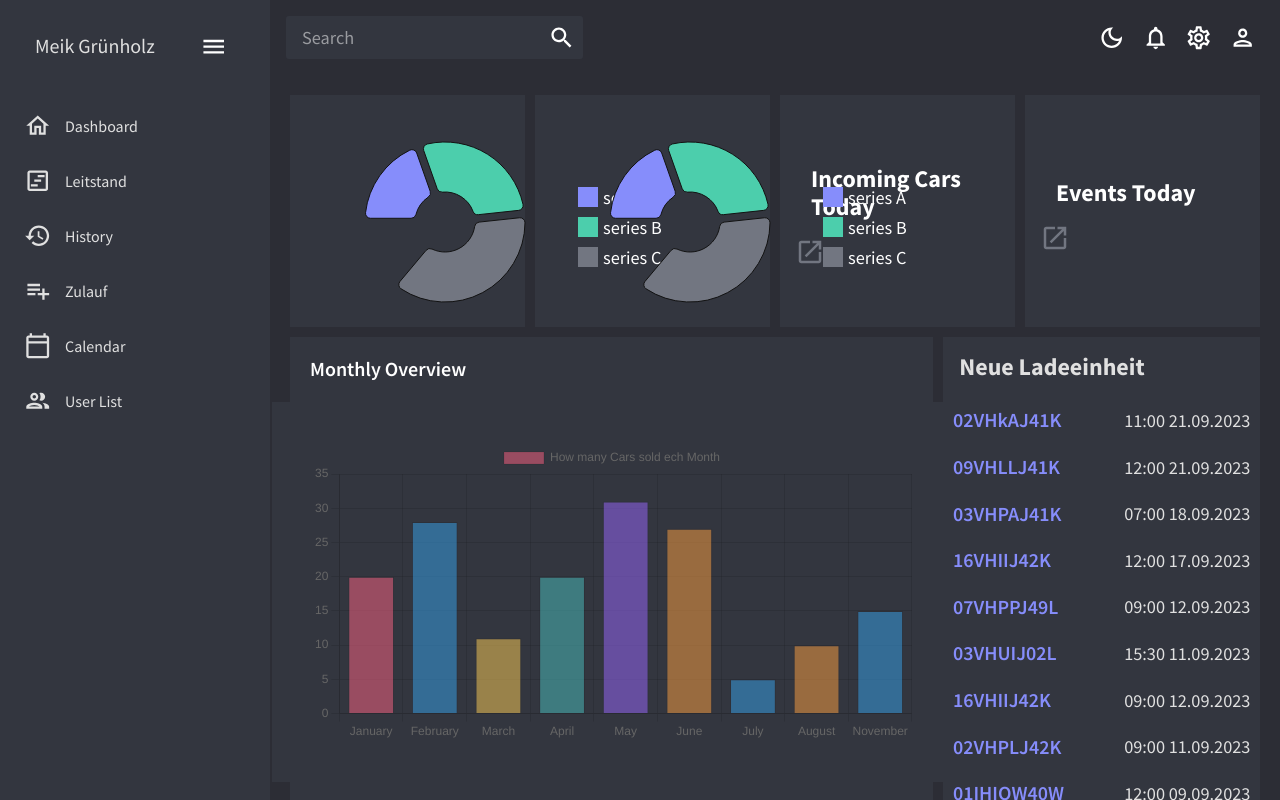
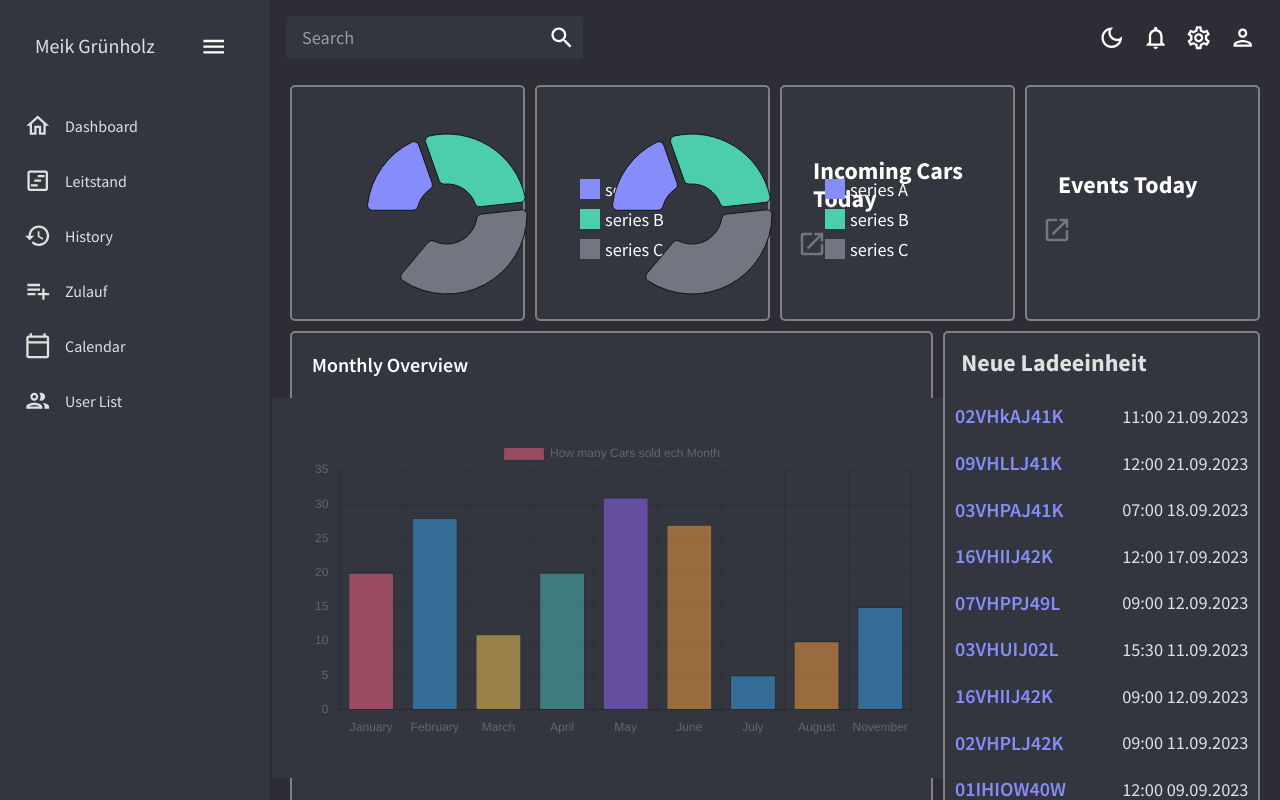
Before and after one commit to crowtek/Data-Visualization-Tool, a React (Create React App) app: page / in a window 1280 px wide. Built offline with nearby package versions, Linux system fonts and the light colour scheme.

Commit message:
border bei Dashboard elementen hinzugefügt

```diff
--- a/src/scenes/Dashboard/components/CarDamaged.jsx
+++ b/src/scenes/Dashboard/components/CarDamaged.jsx
@@ -15,7 +15,8 @@ const CountDamageCar = ({vehicleData}) => {
 
 
     return (
-        <Box gridColumn="span 3" sx={{display:"flex", alignItems:"center", justifyContent:"center"}} backgroundColor={colors.primary[400]}>
+        <Box gridColumn="span 3" sx={{display:"flex", alignItems:"center", justifyContent:"center"}} backgroundColor={colors.primary[400]}
+        borderRadius="5px" border="2px solid gray">
             <StatBox
                 subtitle={damagedCars.length + " Cars" }
                 progress={progress}
--- a/src/scenes/Dashboard/components/CarToday.jsx
+++ b/src/scenes/Dashboard/components/CarToday.jsx
@@ -8,7 +8,8 @@ const IncomingCarsCount = () => {
     const colors = tokens(theme.palette.mode);
 
     return (
-        <Box gridColumn="span 3"  sx={{display:"flex", alignItems:"center", justifyContent:"center"}} backgroundColor={colors.primary[400]}>
+        <Box gridColumn="span 3"  sx={{display:"flex", alignItems:"center", justifyContent:"center"}} backgroundColor={colors.primary[400]}
+        borderRadius="5px" border="2px solid gray">
             <StatBox
                 title="Incoming Cars Today"
                 subtitle= {"14 Cars"}
--- a/src/scenes/Dashboard/components/CarTotal.jsx
+++ b/src/scenes/Dashboard/components/CarTotal.jsx
@@ -21,7 +21,8 @@ const CarCount = ({ vehicleData }) => {
     }, [Cars, vehicleData]);
 
     return (
-        <Box gridColumn="span 3" sx={{ display: "flex", alignItems: "center", justifyContent: "center" }} backgroundColor={colors.primary[400]}>
+        <Box gridColumn="span 3" sx={{ display: "flex", alignItems: "center", justifyContent: "center" }} backgroundColor={colors.primary[400]}
+        borderRadius="5px" border="2px solid gray">
             <StatBox
                 subtitle={Cars.length + " Cars"}
                 progress={progress}
--- a/src/scenes/Dashboard/components/EventToday.jsx
+++ b/src/scenes/Dashboard/components/EventToday.jsx
@@ -15,7 +15,8 @@ const CountEventsToday = () => {
     },[currentDate])
 
     return (
-        <Box gridColumn="span 3"sx={{display:"flex", alignItems:"center", justifyContent:"center"}} backgroundColor={colors.primary[400]}>
+        <Box gridColumn="span 3"sx={{display:"flex", alignItems:"center", justifyContent:"center"}} backgroundColor={colors.primary[400]}
+        borderRadius="5px" border="2px solid gray">
             <StatBox
                 title="Events Today"
                 subtitle= {todayEvents.length + " Events"}
--- a/src/scenes/Dashboard/components/Liste.jsx
+++ b/src/scenes/Dashboard/components/Liste.jsx
@@ -9,7 +9,8 @@ const LatestIncomingCarsList = ({ vehicleData,screenSize }) => {
   const colors = tokens(theme.palette.mode);
 
   return (
-    <Box gridColumn="span 4" gridRow="span 3" backgroundColor={colors.primary[400]} overflow="auto" className="custom-scrollbar">
+    <Box gridColumn="span 4" gridRow="span 3" backgroundColor={colors.primary[400]} overflow="auto" className="custom-scrollbar"
+    borderRadius="5px" border="2px solid gray">
 
       <Box p={2}>
         <Typography color={colors.grey[100]} variant="h3" fontWeight="bold">
--- a/src/scenes/Dashboard/components/SalesQuantity.jsx
+++ b/src/scenes/Dashboard/components/SalesQuantity.jsx
@@ -7,7 +7,8 @@ const SalesQuantity = () => {
   const colors = tokens(theme.palette.mode);
 
   return (
-    <Box gridColumn="span 8" gridRow="span 3" backgroundColor={colors.primary[400]}>
+    <Box gridColumn="span 8" gridRow="span 3" backgroundColor={colors.primary[400]}
+    borderRadius="5px" border="2px solid gray">
       <Typography variant="h4" fontWeight="600" sx={{ padding: "20px" }}>
         Monthly Overview
       </Typography>
--- a/src/scenes/Dashboard/index.jsx
+++ b/src/scenes/Dashboard/index.jsx
@@ -14,14 +14,10 @@ const Dashboard = () => {
   const isScreenSmall = useMediaQuery(theme.breakpoints.down("xl"));
   const isScreenLg = useMediaQuery(theme.breakpoints.down("lg"));
 
-  let gridAutoRows = "repeat(3, 1fr)";
+  return (
+    <Box m="20px" mt="10px">
 
-  return (
-    <Box m="20px">
-
-      <Box display="grid" gridTemplateColumns="repeat(12, 1fr)"
-        gridAutoRows="repeat(3, 1fr)"
-        gap={isScreenLg ? "10px":"20px"}
+      <Box display="grid" gridTemplateColumns="repeat(12, 1fr)" gridAutoRows="repeat(3, 1fr)" gap="10px"
         >
         <CarTotal vehicleData={mockDataVehicles} />
         <CarDamaged vehicleData={mockDataVehicles} />
```
